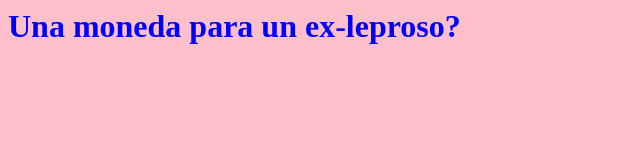
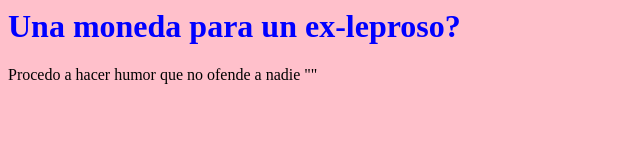
Before and after one commit to JolgorioMediante/repositorio1, a plain HTML site: page index.html in a window 1280 px wide. Shown: the whole page, without its empty margins (0-640 px from the left). Drawn offline with Linux system fonts and the light colour scheme.

Commit message:
A la segunda va la vencida...

```diff
--- a/index.html
+++ b/index.html
@@ -4,5 +4,6 @@
 	</head>
 	<body>
 		<h1>Una moneda para un ex-leproso?</h1>
+		<p>Procedo a hacer humor que no ofende a nadie ""</p>
 	</body>
 </html>
```
